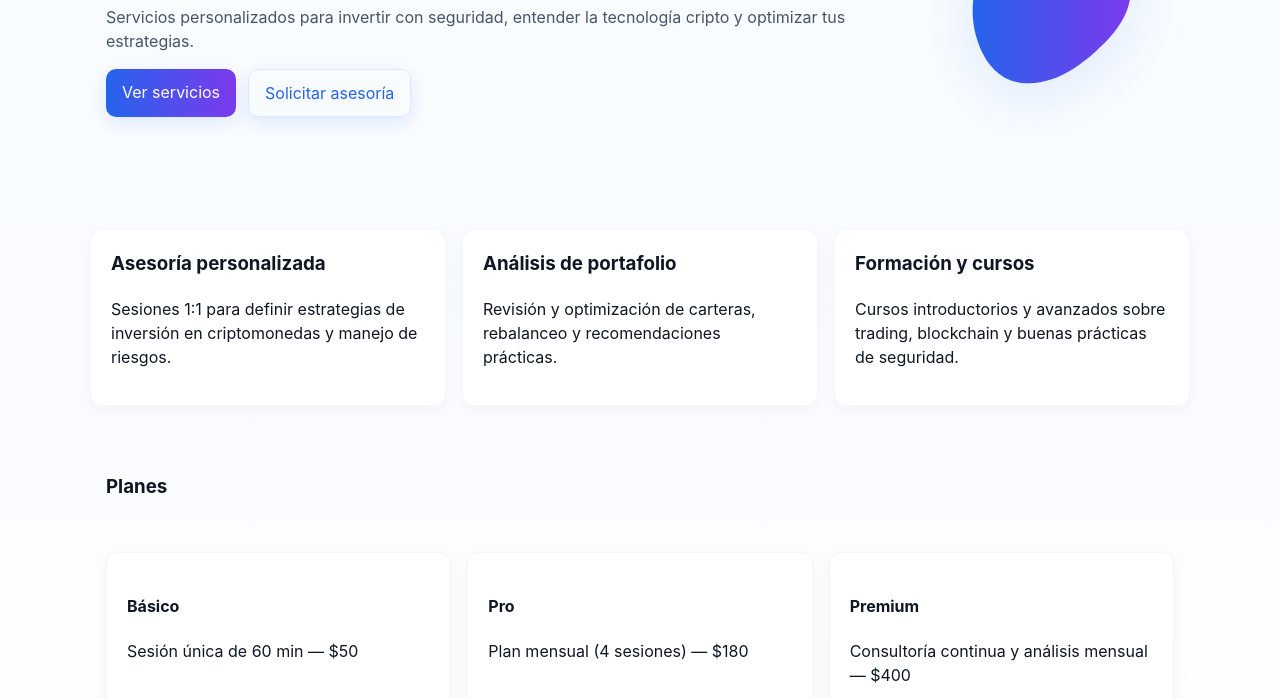
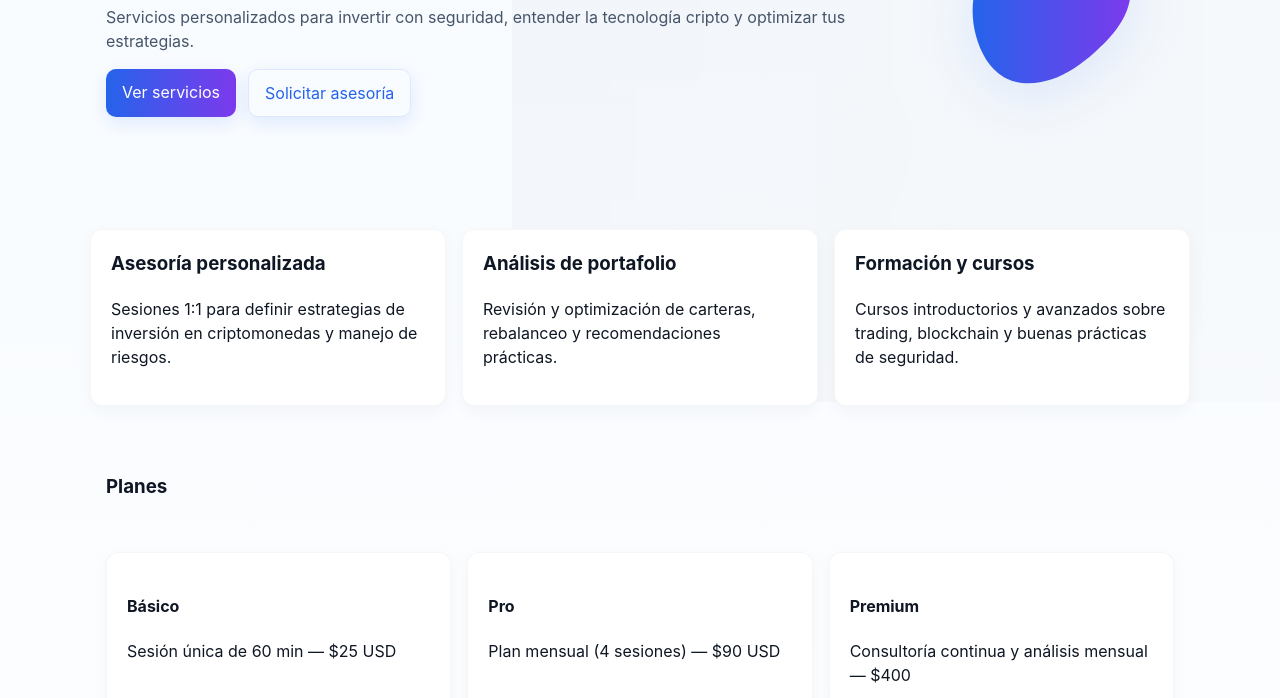
Before and after one commit to LucasRpoR/LucasRepo, a plain HTML site: page index.html in a window 1280 px wide. Shown: the part 254-952 px from the top of the page. Drawn offline with Linux system fonts and the light colour scheme.

Commit message:
Update pricing and add subtle finance background

```diff
--- a/index.html
+++ b/index.html
@@ -71,11 +71,11 @@
       <div class="features">
         <article class="reveal">
           <h4>Básico</h4>
-          <p>Sesión única de 60 min — $50</p>
+          <p>Sesión única de 60 min — $25 USD</p>
         </article>
         <article class="reveal">
           <h4>Pro</h4>
-          <p>Plan mensual (4 sesiones) — $180</p>
+          <p>Plan mensual (4 sesiones) — $90 USD</p>
         </article>
         <article class="reveal">
           <h4>Premium</h4>
--- a/styles.css
+++ b/styles.css
@@ -4,7 +4,11 @@
 }
 *{box-sizing:border-box}
 body{font-family:Inter, 'Segoe UI', Roboto, Arial, sans-serif;margin:0;background:linear-gradient(180deg,var(--bg),#ffffff);color:var(--text);line-height:1.5}
-.container{max-width:1100px;margin:0 auto;padding:1rem}
+
+/* subtle site background (finance-themed SVG) */
+body::before{content:"";position:fixed;inset:0;background: url('assets/bg-finance.svg') center right/60% no-repeat, radial-gradient(rgba(7,20,40,0.02), transparent);opacity:0.09;pointer-events:none;z-index:0}
+
+.container{max-width:1100px;margin:0 auto;padding:1rem;position:relative;z-index:10}
 .site-header{backdrop-filter: blur(6px);background:linear-gradient(90deg,rgba(255,255,255,0.6),transparent);border-bottom:1px solid rgba(12,24,46,0.06);position:sticky;top:0;z-index:30}
 .site-header .header-row{display:flex;align-items:center;gap:1rem}
 .logo{margin:0;font-size:1.25rem;font-weight:700;color:var(--accent)}
```
Also changed, not shown: assets/bg-finance.svg (added).
